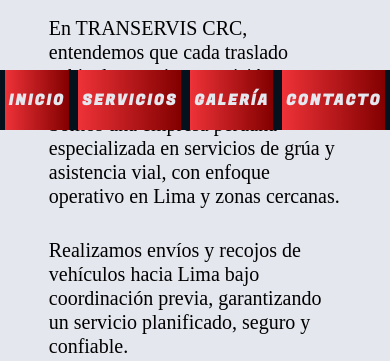
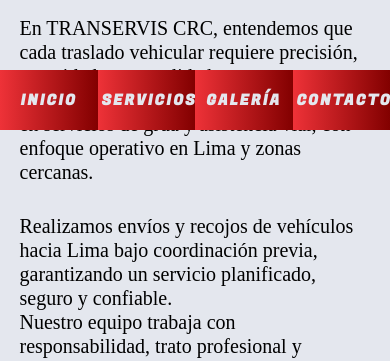
Before and after one commit to diegollanosr/gruastranservis, a plain HTML site: page index.html in a window 390 px wide. Shown: the part 714-1075 px from the top of the page. Drawn offline with Linux system fonts and the light colour scheme; a web font is replaced by a local one.

Commit message:
correccion visualizacion responsiva

```diff
--- a/assets/css/style.css
+++ b/assets/css/style.css
@@ -418,6 +418,12 @@ p{
 #prev { left: 0; }
 #next { right: 0; }
 
+@media (max-width: 875px) {
+    .especific_target {
+        width: 45vw;
+        /* min-width: 345px; */
+    }
+}
 @media (max-width: 855px) {
     .inicio{
         height: calc(100vw / 16 * 4.5 + 200px);
@@ -447,15 +453,24 @@ p{
         width: 100%;
         justify-content: space-around;
     }
+    .nav_li{
+        width: 25%;
+        text-align: center;
+    }
+    .nav_link{
+        font-size: clamp(13px, 1vw, 40px);
+        padding: initial;
+            }
     .btn_wts{
         bottom: calc(2vw + 65px);
     }
     .footer{
         padding: 10px 0 80px;
     }
-    .especific_target {
-        min-width: 345px;
+    .text_servicio{
+        width: 90%;
     }
+
 }
 @media (max-width: 780px) {
     .contacto_target{
@@ -500,7 +515,7 @@ p{
     }
     .especific_target {
         min-width: 320px;
-        width: 55vw;
+        width: 75vw;
         max-width: initial;
     }
     .boton_inicio{
```
